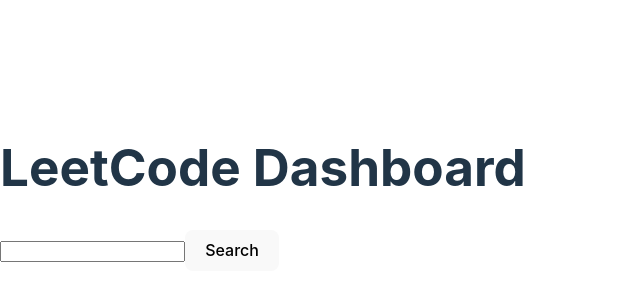
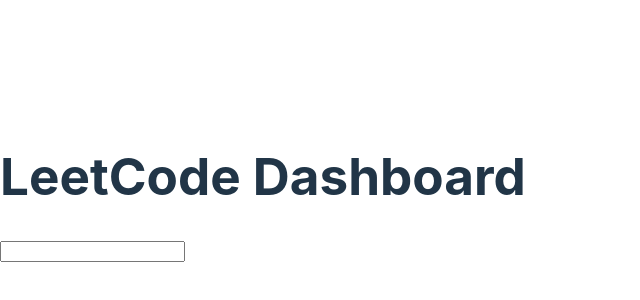
Before and after one commit to Aditya2831/leetCode-Dashboard, a React (Vite) app: page / in a window 1280 px wide. Shown: the part 212-512 px from the top of the page, without its empty margins (0-640 px from the left). Built offline with nearby package versions, Linux system fonts and the light colour scheme.

Commit message:
Update App.jsx

```diff
--- a/src/App.jsx
+++ b/src/App.jsx
@@ -2,12 +2,22 @@
 import axios from 'axios';
 import SearchBar from './Components/SearchBar';
 import Statistics from './Components/Statistics';
-import Charts from './Components/Chart';
+// import Charts from './Components/Chart';
 
 
 const App = () => {
+
   //userdata=null
-  const [userData, setUserData] = useState(null);
+  const [userData, setUserData] = useState("");
+
+  const handleChange=(e)=>{
+  setUserData=e.target.value;
+  }
+  console.log(userData);
+
+  const handleSubmit=()=>{
+
+  }
 
   const fetchData = async (username) => {
 
@@ -27,13 +37,17 @@
   return (
     <div>
       <h1>LeetCode Dashboard</h1>
-      <SearchBar onSubmit={fetchData} />
-      {userData && (
+      <form action="" onSubmit={handleSubmit}>
+      <input type="text" onChange={handleChange} />
+      </form>
+      {/* <SearchBar onSubmit={fetchData} /> */}
+      {/* {userData && (
         <>
           <Statistics data={userData} />
           <Charts data={userData} />
         </>
-      )}
+      )} */}
+
     </div>
   );
 };
```
